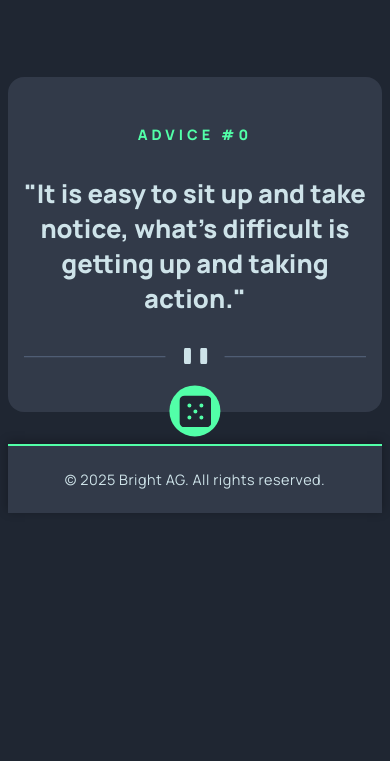
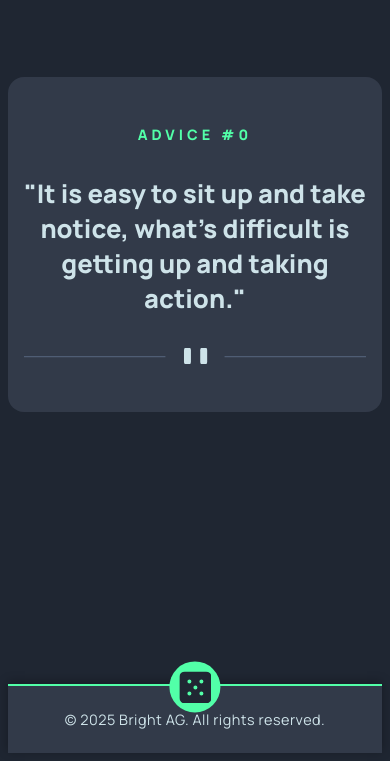
Before and after one commit to innerweb404-web/Advice-Generator-App, a plain HTML site: page index.html in a window 390 px wide. Shown: the part 83-844 px from the top of the page. Drawn offline with Linux system fonts and the light colour scheme.

Commit message:
Update Changes

```diff
--- a/index.css
+++ b/index.css
@@ -165,9 +165,14 @@ footer p {
 
 /* Small phones (max-width: 480px) */
 @media (max-width: 480px) {
+  html, body {
+    height: 100%;
+  }
+
   body {
     padding: 0.5rem;
-    height: auto;
+    display: flex;
+    flex-direction: column;
   }
 
   header h1 {
@@ -193,6 +198,7 @@ footer p {
     width: 100%;
   }
 }
+
 
 /* Tablets (max-width: 768px) */
 @media (max-width: 768px) {
```
